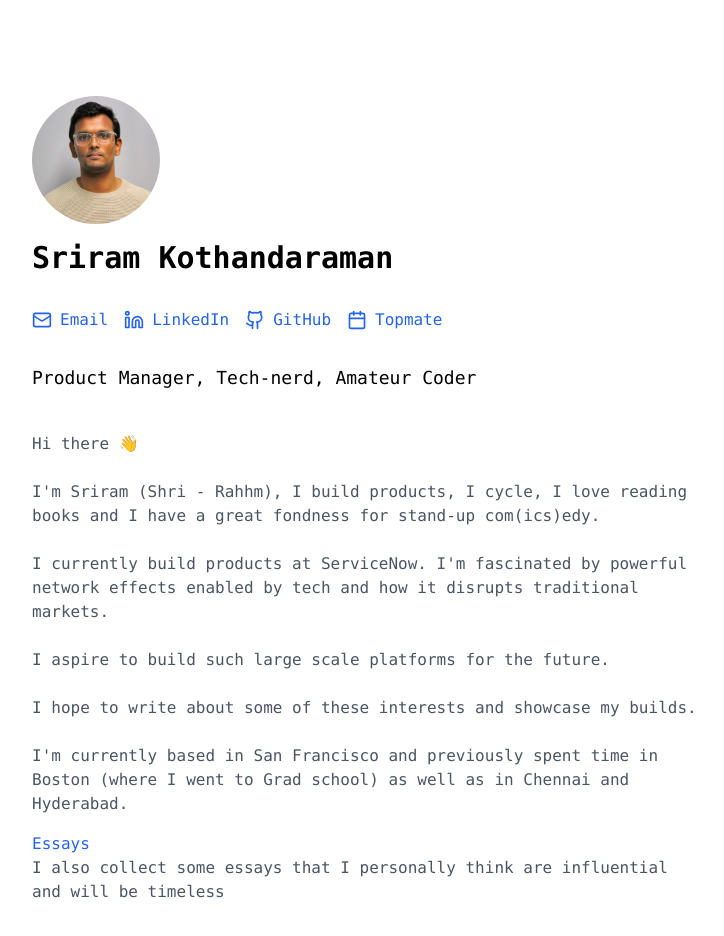
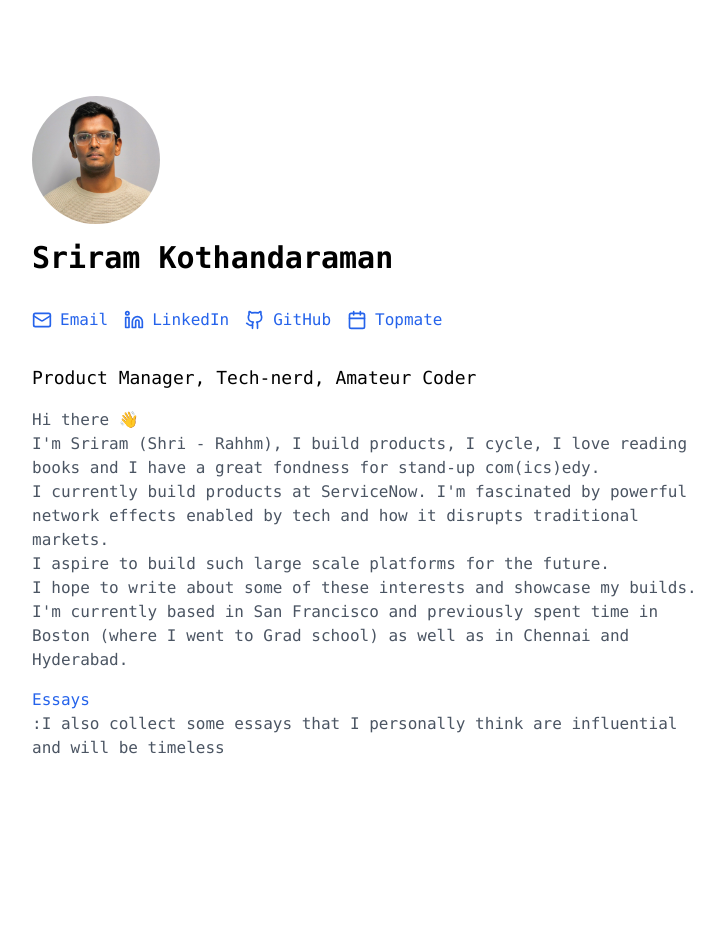
Before and after one commit to sriramkj07/Personalwebsite, a Next.js app: page / in a window 1280 px wide. Shown: the top 936 px of the page, without its empty margins (272-996 px from the left). After the commit the page ends 856 px from the top, so only its background shows below. Built offline with nearby package versions, Linux system fonts and the light colour scheme.

Commit message:
Update page.tsx

```diff
--- a/app/page.tsx
+++ b/app/page.tsx
@@ -46,23 +46,16 @@ export default function Home() {
             Product Manager, Tech-nerd, Amateur Coder
           </p>
           <p style={{ whiteSpace: 'pre-line' }} className="text-gray-600">
-            {`
-              Hi there 👋
-
-              I'm Sriram (Shri - Rahhm), I build products, I cycle, I love reading books and I have a great fondness for stand-up com(ics)edy.
-
-              I currently build products at ServiceNow. I'm fascinated by powerful network effects enabled by tech and how it disrupts traditional markets.
-
-              I aspire to build such large scale platforms for the future.
-
-              I hope to write about some of these interests and showcase my builds.
-
-              I'm currently based in San Francisco and previously spent time in Boston (where I went to Grad school) as well as in Chennai and Hyderabad.
+            {` Hi there 👋
+               I'm Sriram (Shri - Rahhm), I build products, I cycle, I love reading books and I have a great fondness for stand-up com(ics)edy.
+               I currently build products at ServiceNow. I'm fascinated by powerful network effects enabled by tech and how it disrupts traditional markets.
+               I aspire to build such large scale platforms for the future.
+               I hope to write about some of these interests and showcase my builds.
+               I'm currently based in San Francisco and previously spent time in Boston (where I went to Grad school) as well as in Chennai and Hyderabad.
             `}
           </p>
           <div>
-            <Link href="sriramkj.com/essays" className="text-blue-600 hover:text-blue-800">Essays</Link>
-            <div className="text-gray-600">I also collect some essays that I personally think are influential and will be timeless</div>
+            <Link href="sriramkj.com/essays" className="text-blue-600 hover:text-blue-800">Essays</Link><div className="text-gray-600">:I also collect some essays that I personally think are influential and will be timeless</div>
           </div>
         </div>
       </div>
```
